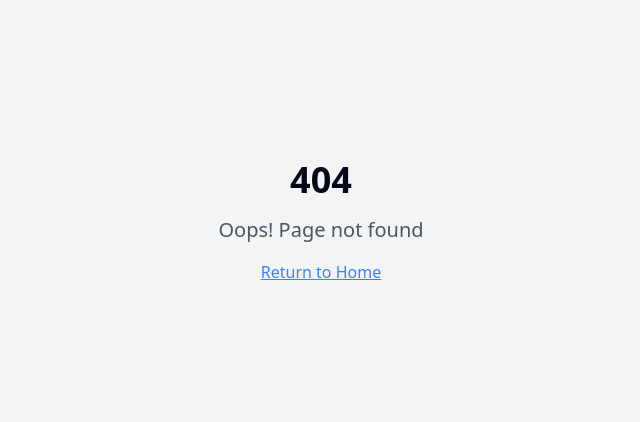
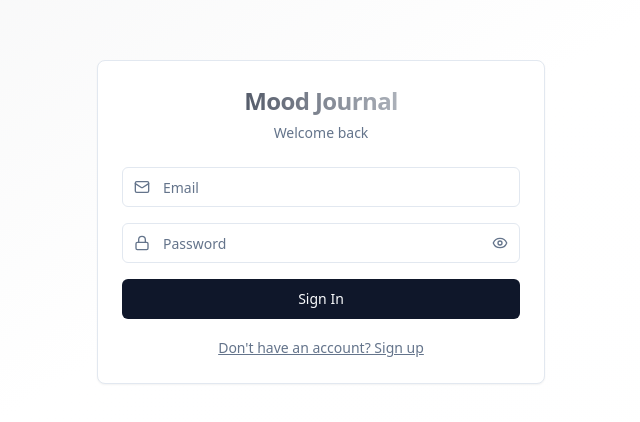
Before and after one commit to Sharon-25/my-calm-diary, a React (Vite) app: page /auth in a window 1280 px wide. Before the commit this address had no page. Shown: the part 178-600 px from the top of the page, without its empty margins (319-959 px from the left). Built offline with nearby package versions, Linux system fonts and the light colour scheme.

Commit message:
Fix 404 page not found error
The application was encountering a 404 error, indicating that a requested page could not be found. This commit addresses the issue by ensuring that all routes are correctly handled and that the application can navigate to the intended pages.

```diff
--- a/src/App.tsx
+++ b/src/App.tsx
@@ -4,6 +4,8 @@ import { TooltipProvider } from "@/components/ui/tooltip";
 import { QueryClient, QueryClientProvider } from "@tanstack/react-query";
 import { BrowserRouter, Routes, Route } from "react-router-dom";
 import Index from "./pages/Index";
+import Auth from "./pages/Auth";
+import Dashboard from "./pages/Dashboard";
 import NotFound from "./pages/NotFound";
 
 const queryClient = new QueryClient();
@@ -16,6 +18,8 @@ const App = () => (
       <BrowserRouter>
         <Routes>
           <Route path="/" element={<Index />} />
+          <Route path="/auth" element={<Auth />} />
+          <Route path="/dashboard" element={<Dashboard />} />
           {/* ADD ALL CUSTOM ROUTES ABOVE THE CATCH-ALL "*" ROUTE */}
           <Route path="*" element={<NotFound />} />
         </Routes>
--- /dev/null
+++ b/src/pages/Auth.tsx
@@ -0,0 +1,132 @@
+import { useState, useEffect } from "react";
+import { useNavigate } from "react-router-dom";
+import { supabase } from "@/integrations/supabase/client";
+import { Button } from "@/components/ui/button";
+import { Input } from "@/components/ui/input";
+import { Card, CardContent, CardDescription, CardHeader, CardTitle } from "@/components/ui/card";
+import { useToast } from "@/hooks/use-toast";
+import { Eye, EyeOff, Mail, Lock } from "lucide-react";
+
+const Auth = () => {
+  const [isSignUp, setIsSignUp] = useState(false);
+  const [email, setEmail] = useState("");
+  const [password, setPassword] = useState("");
+  const [showPassword, setShowPassword] = useState(false);
+  const [loading, setLoading] = useState(false);
+  const navigate = useNavigate();
+  const { toast } = useToast();
+
+  useEffect(() => {
+    const checkUser = async () => {
+      const { data: { session } } = await supabase.auth.getSession();
+      if (session) {
+        navigate("/dashboard");
+      }
+    };
+    checkUser();
+  }, [navigate]);
+
+  const handleAuth = async (e: React.FormEvent) => {
+    e.preventDefault();
+    setLoading(true);
+
+    try {
+      if (isSignUp) {
+        const { error } = await supabase.auth.signUp({
+          email,
+          password,
+          options: {
+            emailRedirectTo: `${window.location.origin}/dashboard`
+          }
+        });
+        if (error) throw error;
+        toast({
+          title: "Success!",
+          description: "Please check your email to confirm your account.",
+        });
+      } else {
+        const { error } = await supabase.auth.signInWithPassword({
+          email,
+          password,
+        });
+        if (error) throw error;
+        navigate("/dashboard");
+      }
+    } catch (error: any) {
+      toast({
+        title: "Error",
+        description: error.message,
+        variant: "destructive",
+      });
+    } finally {
+      setLoading(false);
+    }
+  };
+
+  return (
+    <div className="min-h-screen flex items-center justify-center bg-gradient-to-br from-primary/5 via-background to-secondary/5 p-4">
+      <Card className="w-full max-w-md">
+        <CardHeader className="text-center">
+          <CardTitle className="text-2xl font-bold bg-gradient-to-r from-primary to-secondary bg-clip-text text-transparent">
+            Mood Journal
+          </CardTitle>
+          <CardDescription>
+            {isSignUp ? "Create your account" : "Welcome back"}
+          </CardDescription>
+        </CardHeader>
+        <CardContent>
+          <form onSubmit={handleAuth} className="space-y-4">
+            <div className="space-y-2">
+              <div className="relative">
+                <Mail className="absolute left-3 top-3 h-4 w-4 text-muted-foreground" />
+                <Input
+                  type="email"
+                  placeholder="Email"
+                  value={email}
+                  onChange={(e) => setEmail(e.target.value)}
+                  className="pl-10"
+                  required
+                />
+              </div>
+            </div>
+            <div className="space-y-2">
+              <div className="relative">
+                <Lock className="absolute left-3 top-3 h-4 w-4 text-muted-foreground" />
+                <Input
+                  type={showPassword ? "text" : "password"}
+                  placeholder="Password"
+                  value={password}
+                  onChange={(e) => setPassword(e.target.value)}
+                  className="pl-10 pr-10"
+                  required
+                />
+                <button
+                  type="button"
+                  onClick={() => setShowPassword(!showPassword)}
+                  className="absolute right-3 top-3 text-muted-foreground hover:text-foreground"
+                >
+                  {showPassword ? <EyeOff className="h-4 w-4" /> : <Eye className="h-4 w-4" />}
+                </button>
+              </div>
+            </div>
+            <Button type="submit" className="w-full" disabled={loading}>
+              {loading ? "Loading..." : isSignUp ? "Sign Up" : "Sign In"}
+            </Button>
+          </form>
+          <div className="mt-4 text-center">
+            <button
+              onClick={() => setIsSignUp(!isSignUp)}
+              className="text-sm text-muted-foreground hover:text-primary underline"
+            >
+              {isSignUp
+                ? "Already have an account? Sign in"
+                : "Don't have an account? Sign up"}
+            </button>
+          </div>
+        </CardContent>
+      </Card>
+    </div>
+  );
+};
+
+export default Auth;
--- /dev/null
+++ b/src/pages/Dashboard.tsx
@@ -0,0 +1,104 @@
+import { useState, useEffect } from "react";
+import { useNavigate } from "react-router-dom";
+import { supabase } from "@/integrations/supabase/client";
+import { Button } from "@/components/ui/button";
+import { User } from "@supabase/supabase-js";
+import { LogOut, Plus } from "lucide-react";
+import { useToast } from "@/hooks/use-toast";
+
+const Dashboard = () => {
+  const [user, setUser] = useState<User | null>(null);
+  const [loading, setLoading] = useState(true);
+  const navigate = useNavigate();
+  const { toast } = useToast();
+
+  useEffect(() => {
+    const getUser = async () => {
+      const { data: { session } } = await supabase.auth.getSession();
+      if (!session) {
+        navigate("/auth");
+        return;
+      }
+      setUser(session.user);
+      setLoading(false);
+    };
+
+    getUser();
+
+    const { data: { subscription } } = supabase.auth.onAuthStateChange(
+      (event, session) => {
+        if (event === 'SIGNED_OUT' || !session) {
+          navigate("/auth");
+        } else {
+          setUser(session.user);
+        }
+      }
+    );
+
+    return () => subscription.unsubscribe();
+  }, [navigate]);
+
+  const handleSignOut = async () => {
+    const { error } = await supabase.auth.signOut();
+    if (error) {
+      toast({
+        title: "Error",
+        description: error.message,
+        variant: "destructive",
+      });
+    }
+  };
+
+  if (loading) {
+    return (
+      <div className="min-h-screen flex items-center justify-center">
+        <div className="text-lg">Loading...</div>
+      </div>
+    );
+  }
+
+  return (
+    <div className="min-h-screen bg-gradient-to-br from-primary/5 via-background to-secondary/5">
+      <header className="bg-background/80 backdrop-blur-sm border-b">
+        <div className="container mx-auto px-4 py-4 flex justify-between items-center">
+          <h1 className="text-2xl font-bold bg-gradient-to-r from-primary to-secondary bg-clip-text text-transparent">
+            Mood Journal
+          </h1>
+          <div className="flex items-center gap-4">
+            <span className="text-sm text-muted-foreground">
+              {user?.email}
+            </span>
+            <Button onClick={handleSignOut} variant="outline" size="sm">
+              <LogOut className="h-4 w-4 mr-2" />
+              Sign Out
+            </Button>
+          </div>
+        </div>
+      </header>
+
+      <main className="container mx-auto px-4 py-8">
+        <div className="max-w-4xl mx-auto">
+          <div className="text-center mb-8">
+            <h2 className="text-3xl font-bold mb-2">Welcome back!</h2>
+            <p className="text-muted-foreground">
+              Track your mood and reflect on your day
+            </p>
+          </div>
+
+          <div className="text-center">
+            <Button size="lg" className="bg-gradient-to-r from-primary to-secondary hover:from-primary/90 hover:to-secondary/90">
+              <Plus className="h-5 w-5 mr-2" />
+              Add Mood Entry
+            </Button>
+          </div>
+
+          <div className="mt-12 text-center text-muted-foreground">
+            <p>Your mood tracking features will be available here.</p>
+          </div>
+        </div>
+      </main>
+    </div>
+  );
+};
+
+export default Dashboard;
```
Also changed, not shown: 1 other file (tests, documents, lock files or other folders).
